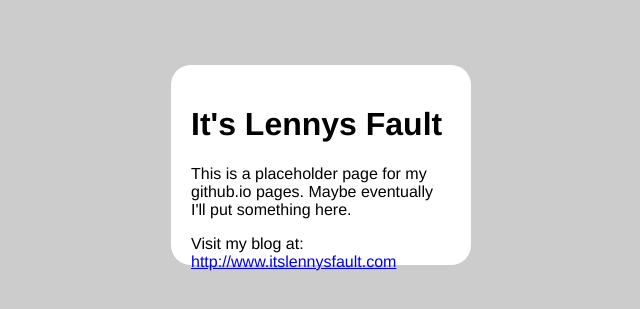
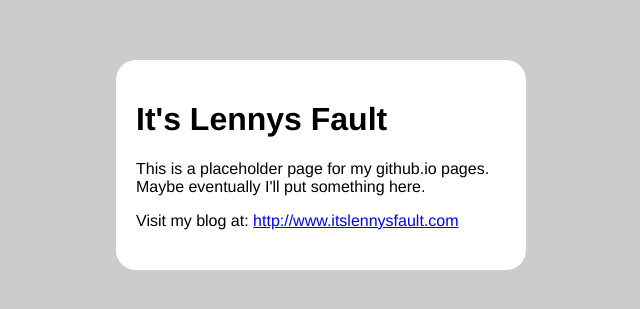
Before and after one commit to itslenny/itslenny.github.io, a plain HTML site: page index.html in a window 1280 px wide. Shown: the part 235-544 px from the top of the page, without its empty margins (319-959 px from the left). Drawn offline with Linux system fonts and the light colour scheme.

Commit message:
updated placeholder page

```diff
--- a/index.html
+++ b/index.html
@@ -13,12 +13,12 @@
 
             #centerer{
                 background: white;
-                width: 260px;
-                height: 160px;
+                width: 370px;
+                height: 170px;
                 position: absolute;
                 top: 50%;
                 left: 50%;
-                margin: -100px 0 0 -150px;
+                margin: -105px 0 0 -205px;
                 border-radius: 20px;
                 padding: 20px
             }
```
